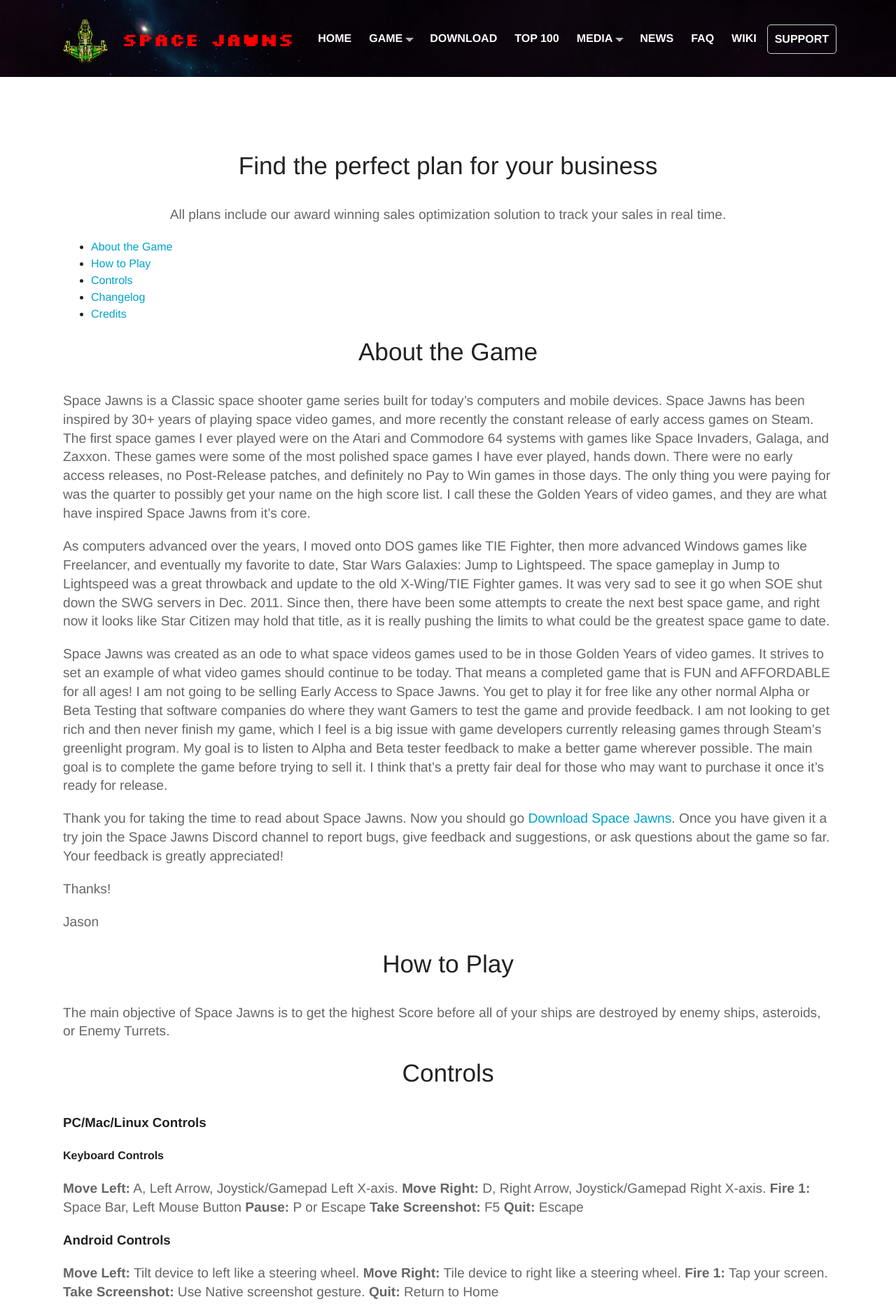
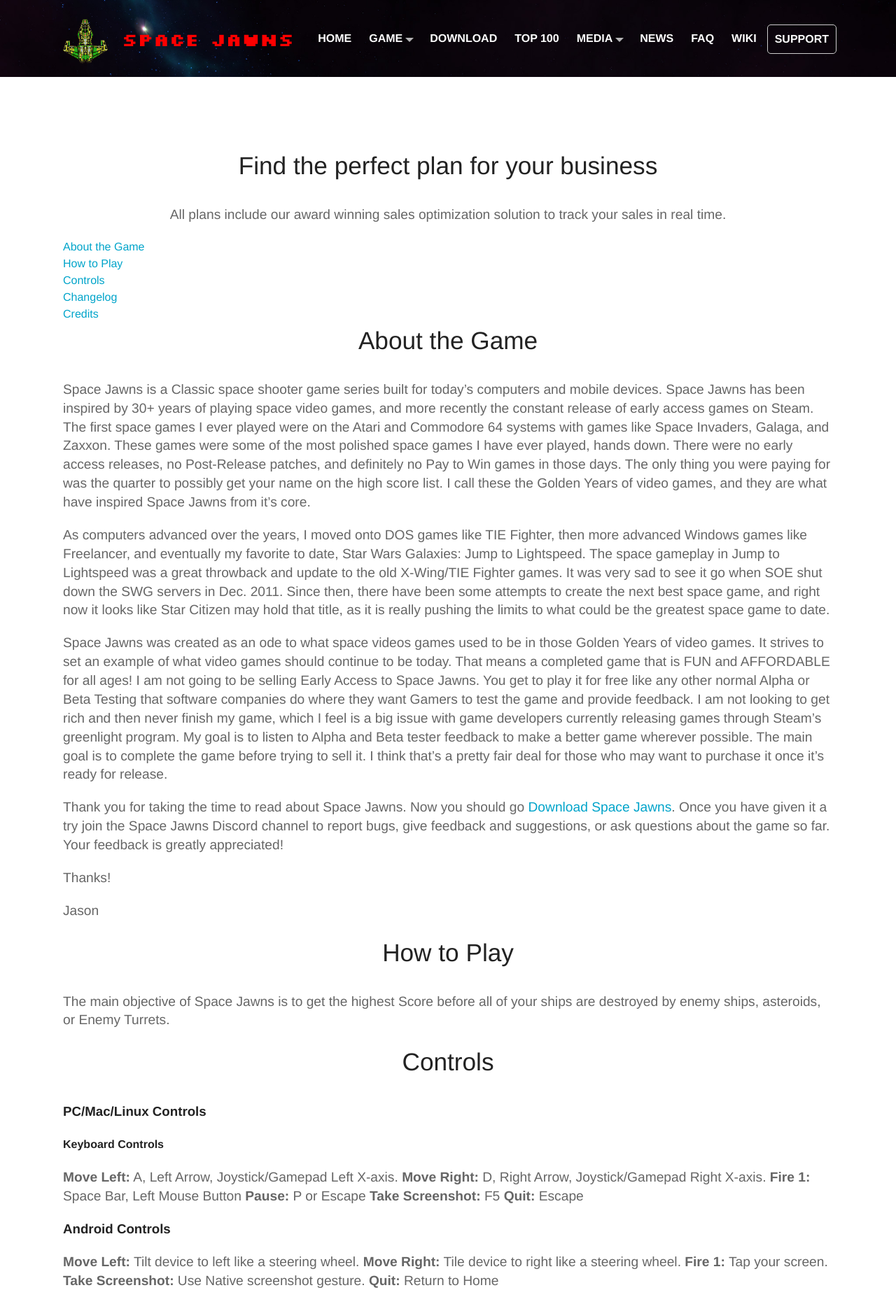
Before and after one commit to sk33lz/spacejawns, a Jekyll site: the page built from docs/pages/game.md, in a window 1280 px wide. Shown: the top 1874 px of the page at 70% size. Built offline with Jekyll 4.4.1, drawn with Linux system fonts in a browser that asks for light colours; nearby versions of some CDN libraries.

Commit message:
Adding page menu style.

```diff
--- a/docs/_sass/navigation.scss
+++ b/docs/_sass/navigation.scss
@@ -320,4 +320,13 @@
     }
   }
 
+  nav.page-menu {
+    ul {
+      list-style-type: none;
+      padding: 0;
+      margin: 0;
+      width: 100%
+    }
+  }
+
 }
```
